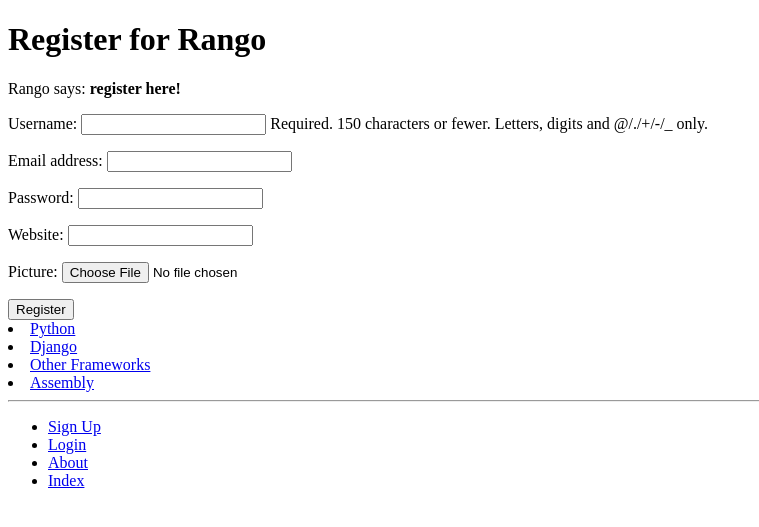
After one commit to SalehOH/tango_with_django_project, a Django app: page /rango/register/ in a window 1280 px wide. The commit adds this page. Shown: the top 527 px of the page, without its empty margins (0-759 px from the left). Run offline with Django 3.2, Linux system fonts and the light colour scheme; data comes from the database, SQL or seed files in the repository; both versions use the stored data as it was after the commit.

Commit message:
Chapter 9 - Done

```diff
--- a/rango/admin.py
+++ b/rango/admin.py
@@ -1,5 +1,5 @@
 from django.contrib import admin
-from .models import Category, Page
+from .models import *
 
 class PageAdmin(admin.ModelAdmin):
     list_display = ('title', 'category', 'url')
@@ -9,3 +9,4 @@
 
 admin.site.register(Page, PageAdmin)
 admin.site.register(Category, CategoryAdmin)
+admin.site.register(UserProfile)
--- a/rango/forms.py
+++ b/rango/forms.py
@@ -1,5 +1,6 @@
 from django import forms
-from .models import Page, Category
+from .models import *
+from django.contrib.auth.models import User
 
 
 class CategoryForm(forms.ModelForm):
@@ -35,3 +36,12 @@
             cleaned_data['url'] = url
 
         return cleaned_data
+class UserForm(forms.ModelForm):
+    password = forms.CharField(widget=forms.PasswordInput())
+    class Meta:
+        model = User
+        fields = ('username', 'email', 'password',)
+class UserProfileForm(forms.ModelForm):
+    class Meta:
+        model = UserProfile
+        fields = ('website', 'picture',)
--- a/rango/models.py
+++ b/rango/models.py
@@ -1,5 +1,6 @@
 from django.db import models
 from django.template.defaultfilters import slugify
+from django.contrib.auth.models import User
 # Create your models here.
 
 
@@ -32,3 +33,11 @@
 
     def __str__(self):
         return self.title
+
+class UserProfile(models.Model):
+    user = models.OneToOneField(User, on_delete=models.CASCADE)
+    website = models.URLField(blank=True)
+    picture = models.ImageField(upload_to='profile_images', blank=True)
+
+    def __str__(self):
+        return self.user.username
--- a/rango/urls.py
+++ b/rango/urls.py
@@ -10,5 +10,9 @@
          views.show_category, name="show_category"),
     path('add_category/', views.add_category, name='add_category'),
     path('category/<slug:category_name_slug>/add_page/', views.add_page, name='add_page'),
+    path('register/', views.register, name='register'),
+    path('login/', views.user_login, name='login'),
+    path('restricted/', views.restricted, name='restricted'),
+    path('logout/', views.user_logout, name='logout'),
 
 ]
--- a/rango/views.py
+++ b/rango/views.py
@@ -1,9 +1,12 @@
 from django.shortcuts import render, redirect
+from django.contrib.auth import authenticate, login, logout
 from django.urls import reverse
 from django.http import HttpResponse
+from django.contrib.auth.decorators import login_required
 
-from .models import Category, Page
-from .forms import CategoryForm, PageForm
+
+from .models import *
+from .forms import *
 # Create your views here.
 
 
@@ -42,6 +45,7 @@
     return render(request, 'rango/category.html', context=context_dict)
 
 
+@login_required
 def add_category(request):
     form = CategoryForm()
     if request.method == 'POST':
@@ -55,6 +59,8 @@
 
     return render(request, 'rango/add_category.html', {'form': form})
 
+
+@login_required
 def add_page(request, category_name_slug):
     try:
         category = Category.objects.get(slug=category_name_slug)
@@ -74,10 +80,76 @@
                 page.views = 0
                 page.save()
 
-                return redirect(reverse('rango:show_category',kwargs={'category_name_slug':category_name_slug}))
+                return redirect(reverse('rango:show_category', kwargs={'category_name_slug': category_name_slug}))
     else:
         print(form.errors)
 
     context_dict = {'form': form, 'category': category}
 
     return render(request, 'rango/add_page.html', context=context_dict)
+
+
+def register(request):
+    registered = False
+
+    if request.method == 'POST':
+        user_form = UserForm(request.POST)
+        profile_form = UserProfileForm(request.POST)
+
+        if user_form.is_valid() and profile_form.is_valid():
+            user = user_form.save()
+
+            user.set_password(user.password)
+            user.save()
+
+            profile = profile_form.save(commit=False)
+            profile.user = user
+
+            if 'picture' in request.FILES:
+                profile.picture = request.FILES['picture']
+
+            profile.save()
+            registered = True
+        else:
+            print(user_form.errors, profile_form.errors)
+    else:
+        user_form = UserForm()
+        profile_form = UserProfileForm()
+
+    context = {'user_form': user_form,
+               'profile_form': profile_form, 'registered': registered}
+    return render(request, 'rango/register.html', context)
+
+
+def user_login(request):
+
+    if request.method == 'POST':
+
+        username = request.POST.get('username')
+        password = request.POST.get('password')
+        user = authenticate(username=username, password=password)
+
+        if user:
+
+            if user.is_active:
+                login(request, user)
+                return redirect(reverse('rango:index'))
+            else:
+                return HttpResponse("Your Rango account is disabled.")
+        else:
+            print(f"Invalid login details: {username}, {password}")
+            return HttpResponse("Invalid login details supplied.")
+    else:
+
+        return render(request, 'rango/login.html')
+
+
+@login_required
+def restricted(request):
+    return render(request, 'rango/restricted.html')
+
+
+@login_required
+def user_logout(request):
+    logout(request)
+    return redirect(reverse('rango:index'))
--- a/tango_with_django_project/settings.py
+++ b/tango_with_django_project/settings.py
@@ -131,3 +131,5 @@
 #Media
 MEDIA_ROOT = MEDIA_DIR
 MEDIA_URL = '/media/'
+
+LOGIN_URL = 'rango:login'
--- a/templates/rango/base.html
+++ b/templates/rango/base.html
@@ -19,11 +19,18 @@
     </div>
     <hr />
     <div>
-      <ul>
-        <li><a href="{% url 'rango:add_category' %}">Add a New Category</a></li>
-        <li><a href="{% url 'rango:about' %}">About</a></li>
-        <li><a href="{% url 'rango:index' %}">Index</a></li>
-      </ul>
+        <ul>
+        {% if user.is_authenticated %}
+          <li><a href="{% url 'rango:restricted' %}">Restricted Page</a></li>
+          <li><a href="{% url 'rango:logout' %}">Logout</a></li>
+          <li><a href="{% url 'rango:add_category' %}">Add New Category</a></li>
+        {% else %}
+          <li><a href="{% url 'rango:register' %}">Sign Up</a></li>
+          <li><a href="{% url 'rango:login' %}">Login</a></li>
+        {% endif %}
+          <li><a href="{% url 'rango:about' %}">About</a></li>
+          <li><a href="{% url 'rango:index' %}">Index</a></li>
+        </ul>
     </div>
   </body>
 </html>
--- a/templates/rango/category.html
+++ b/templates/rango/category.html
@@ -16,7 +16,9 @@
     {% else %}
       <strong>No pages currently in category.</strong>
     {% endif %}
+      {% if user.is_authenticated %}
         <a href="{% url 'rango:add_page' category.slug %}">Add Page</a> <br />
+      {% endif %}
   {% else %}
     The specified category does not exist.
   {% endif %}
--- /dev/null
+++ b/templates/rango/register.html
@@ -0,0 +1,22 @@
+{% extends 'rango/base.html' %}
+{% load staticfiles %}
+{% block title_block %}
+    Register
+{% endblock %}
+{% block body_block %}
+<h1>Register for Rango</h1>
+ {% if registered %}
+ Rango says: <strong>thank you for registering!</strong>
+ <a href="{% url 'rango:index' %}">Return to the homepage.</a><br />
+ {% else %}
+ Rango says: <strong>register here!</strong><br />
+ <form id="user_form" method="post" action="{% url 'rango:register' %}"enctype="multipart/form-data">
+
+    {% csrf_token %}
+    {{ user_form.as_p }}
+    {{ profile_form.as_p }}
+    <input type="submit" name="submit" value="Register" />
+
+</form>
+{% endif %}
+{% endblock %}
--- /dev/null
+++ b/templates/rango/restricted.html
@@ -0,0 +1,6 @@
+{% extends 'rango/base.html' %}
+{% block title_block %}
+Restricted Page
+{% endblock %}
+{% block body_block %}
+{% endblock %}
```
Also changed, not shown: templates/rango/index.html (+12 -4 lines), templates/rango/login.html (added, +15 -0 lines), db.sqlite3, rango/migrations/0003_auto_20230129_1919.py (added). Lines whose indentation alone changed are shown as unchanged.
